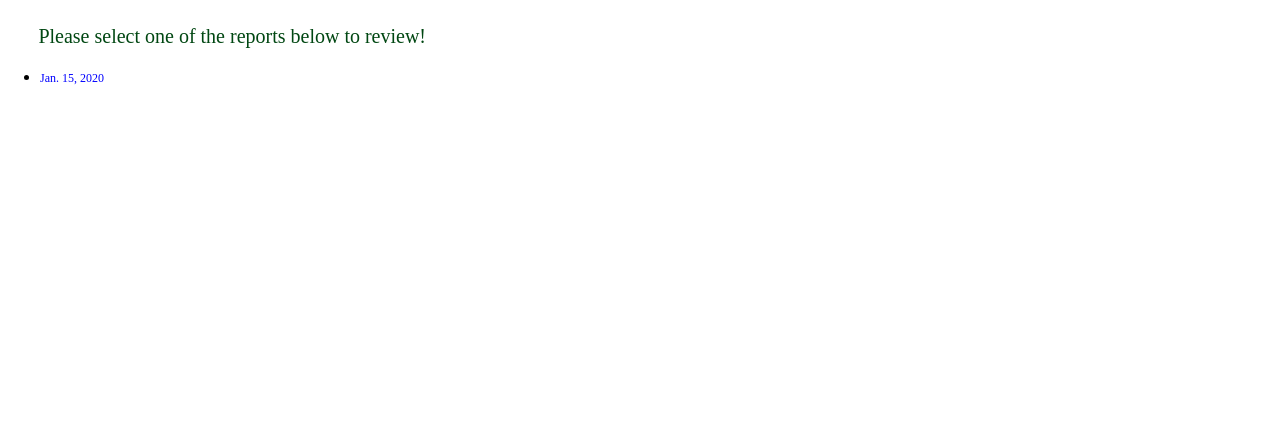
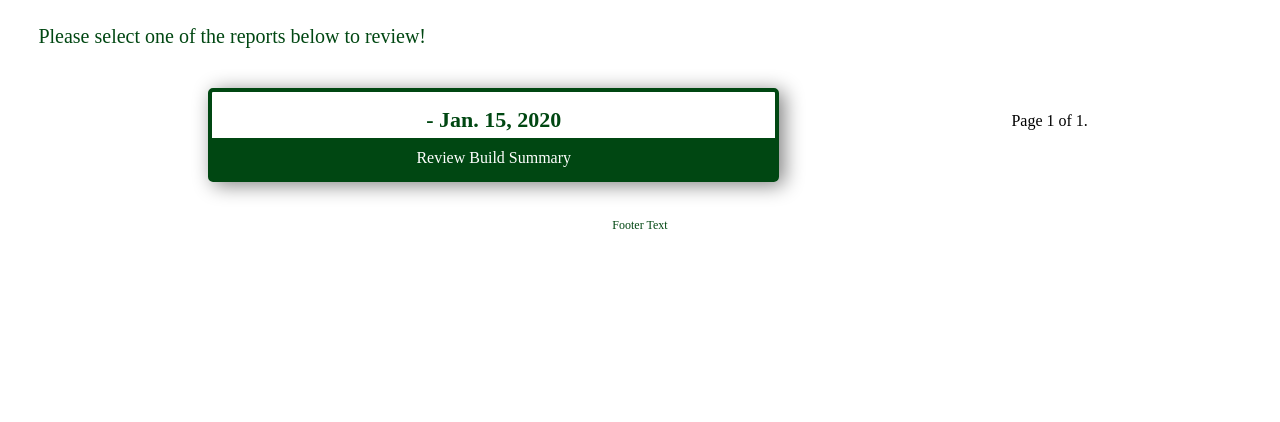
Before and after one commit to JAWD-001/GH_robotics_app, a Django app: template robotics_app/scouting_reports/templates/scouting_reports/scouting_reports_list.html in a window 1280 px wide. Shown: the part 120-542 px from the top of the page. Run offline with Django 4.2, Linux system fonts and the light colour scheme; tables that the repository leaves empty hold one stand-in row (values such as "Sample post"); the template is opened without the code that fills it: values that come from a table or form of the project are taken from there, most other values are stand-ins (such as "Sample title", 1, 10 or a date in 2020).

Commit message:
added pagination to scouting template

```diff
--- a/robotics_app/build_summaries/templates/build_summaries/build_summary_list.html
+++ b/robotics_app/build_summaries/templates/build_summaries/build_summary_list.html
@@ -33,7 +33,6 @@
         <a class="pagination-link" href="?page={{ page_obj.previous_page_number }}">previous</a>
         {% endif %}
 
-
         {% if page_obj.has_next %}
         <a class="pagination-link" href="?page={{ page_obj.next_page_number }}">next</a>
         <a class="pagination-link" href="?page={{ page_obj.paginator.num_pages }}">last &raquo;</a>
--- a/robotics_app/scouting_reports/models.py
+++ b/robotics_app/scouting_reports/models.py
@@ -10,6 +10,8 @@ class OpposingTeam(models.Model):
     team_school = models.CharField(blank=True, max_length=200)
     team_contact = models.CharField(blank=True, max_length=200)
 
+    def __str__(self):
+        return self.team_name
 
 class ScoutingReport(models.Model):
     class Option(models.TextChoices):
--- a/robotics_app/scouting_reports/templates/scouting_reports/scouting_reports_list.html
+++ b/robotics_app/scouting_reports/templates/scouting_reports/scouting_reports_list.html
@@ -7,16 +7,37 @@
     <h1 class="title-home">Welcome, to the team Scouting Reports list {{ user.username|title }}!</h1>
         <h3 class="title-home-subtitle">Please select one of the reports below to review!</h3>
 
-<div>
-    {% if scouting_report %}
-    <ul>
-        {% for report in scouting_reports %}
-        <li><a href="{% url 'builds:report_detail' report.id">{{scouting_report.team_name}} {{scouting_report.date}}</a></li>
-        {% endfor %}
-    </ul>
+<div class="small-card-container">
+    {% if scouting_reports %}
+    {% for report in scouting_reports %}
+    <div class="card">
+        <h1 class="card-title">{{report.team}} - {{report.date}}</h1>
+        <div class="card-button">
+            <a class="card-button" href="{% url 'builds:summary_detail' report.id %}">Review Build Summary
+            </a>
+        </div>
+    </div>
+    {% endfor %}
+
     {% else %}}
     <h1>There are no scouting reports to be viewed!</h1>
     {% endif %}
-</div>
+    <div class="pagination-container">
+    <div class="step-links">
+        <div class="page-number">
+            Page {{ page_obj.number }} of {{ page_obj.paginator.num_pages }}.
+        </div>
+        {% if page_obj.has_previous %}
+        <a class="pagination-link" href="?page=1">&laquo; first</a>
+        <a class="pagination-link" href="?page={{ page_obj.previous_page_number }}">previous</a>
+        {% endif %}
+
+        {% if page_obj.has_next %}
+        <a class="pagination-link" href="?page={{ page_obj.next_page_number }}">next</a>
+        <a class="pagination-link" href="?page={{ page_obj.paginator.num_pages }}">last &raquo;</a>
+        {% endif %}
+
+    </div>
+    </div>
 
 {% endblock %}
```
